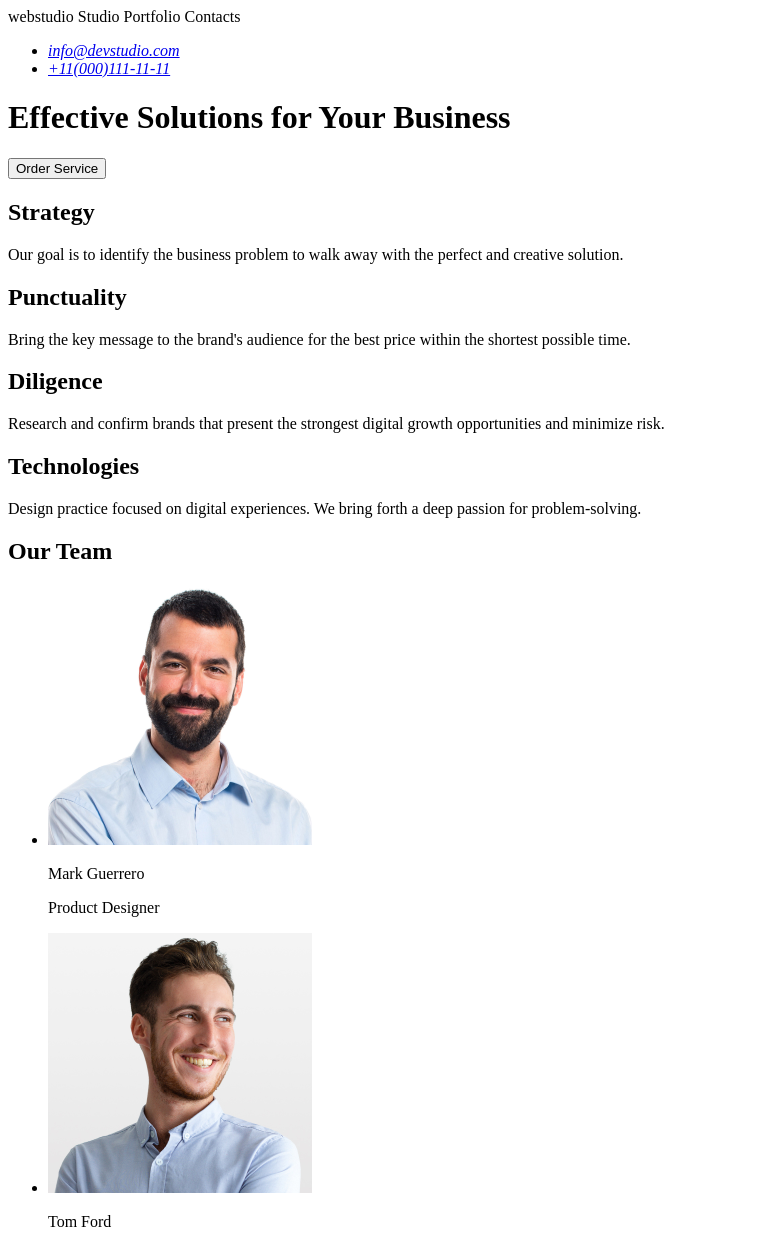
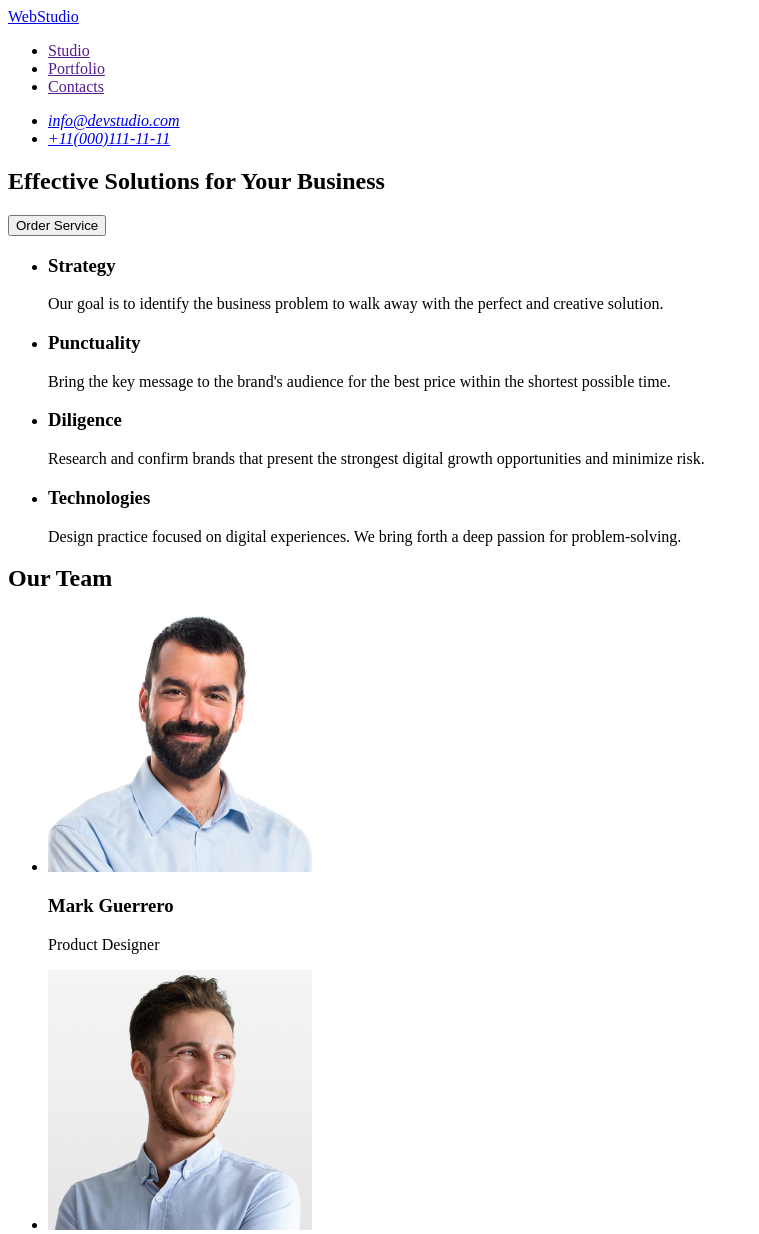
Before and after one commit to AngelAn0707/goit-markup-hw-01, a plain HTML site: page index.html in a window 1280 px wide. Shown: the top 1234 px of the page, without its empty margins (0-759 px from the left). Drawn offline with Linux system fonts and the light colour scheme.

Commit message:
commit message

```diff
--- a/index.html
+++ b/index.html
@@ -8,12 +8,19 @@
 <body>
 <header>
 
-    <div class="header-page-text-container">
    <nav>
-<a>webstudio</a>
-<a>Studio</a>
-<a>Portfolio</a>
-<a>Contacts</a>
+<a href="./index.html">WebStudio</a>
+<ul>
+    <li>
+        <a href=""> Studio</a>
+    </li>
+    <li>
+        <a href="">Portfolio</a>
+    </li>
+    <li>
+        <a href="">Contacts</a>
+    </li>
+</ul>
 </nav>
  <address>
     <ul>
@@ -25,54 +32,53 @@
         </li>
 </ul>
 </address>
-    </div>
 
 </header>
 
+ <main>
+     <section>
     <h1>Effective Solutions for Your Business</h1>
 <button type="button">Order Service</button>
-
-<section>
-   <h2>Strategy</h2>
-   <p>
-    Our goal is to identify the business
-    problem to walk away with the perfect and creative solution.
-    </p>
-   <h2>Punctuality</h2>
-  <p>
-    Bring the key message to the brand's audience for the best price within the shortest possible time.
-</p>
-   <h2>Diligence</h2>
-   <p>
-    Research and confirm brands that present the strongest digital growth opportunities and minimize risk.
-</p>
-   <h2>Technologies</h2>
-    <p>
-    Design practice focused on digital experiences. We bring forth a deep passion for problem-solving.
-</p>
     </section>
-    <main>
+    <ul>
+        <li>
+     <h3>Strategy</h3>
+     <p>Our goal is to identify the business problem to walk away with the perfect and creative solution.</p>
+        </li>
+        <li>
+      <h3>Punctuality</h3>
+      <p>Bring the key message to the brand's audience for the best price within the shortest possible time.</p>
+        </li>
+        <li>
+            <h3>Diligence</h3>
+            <p>Research and confirm brands that present the strongest digital growth opportunities and minimize risk.</p>
+        </li>
+        <li>
+            <h3>Technologies</h3>
+            <p>Design practice focused on digital experiences. We bring forth a deep passion for problem-solving.</p>
+        </li>
+    </ul>
     <section>
     <h2>Our Team</h2>
     <ul>
          <li>
-        <img src="images/img1.jpg" width="264" alt="Mark Guerrero Product Designer">
-        <p>Mark Guerrero</p>
+            <img src="./images/img1.jpg" width="264" alt="Mark Guerrero">
+        <h3>Mark Guerrero</h3>
         <p>Product Designer</p>
          </li>
         <li>
-        <img src="images/img2.jpg" width="264" alt="Tom Ford Frontend Developer ">
-        <p>Tom Ford</p>
+            <img src="./images/img2.jpg" width="264" alt="Tom Ford">
+        <h3>Tom Ford</h3>
         <p>Frontend Developer</p>
         </li>
         <li>
-        <img src="images/img3.jpg" width="264" alt="Camila Garcia Marketing">
-        <p>Camila Garcia</p>
+            <img src="./images/img3.jpg" width="264" alt="Camila Garcia">
+        <h3>Camila Garcia</h3>
         <p>Marketing</p>
         </li>
         <li>
-        <img src="images/img4.jpg" width="264" alt="Daniel Wilson UI Designer">
-        <p>Daniel Wilson</p>
+            <img src="./images/img4.jpg" width="264" alt="Daniel Wilson UI Designer">
+        <h3>Daniel Wilson</h3>
         <p>UI Designer</p>
     </li>
 
@@ -82,7 +88,7 @@
 </main>
 
  <footer>
-<p>WebStudio</p>
+    <a href="https://webstudio.com">WebStudio</a>
     <p>Increase the flow of customers and sales for your business with digital marketing & growth solutions.</p>
  </footer>
 </body>
```
Lines whose indentation alone changed are shown as unchanged.
